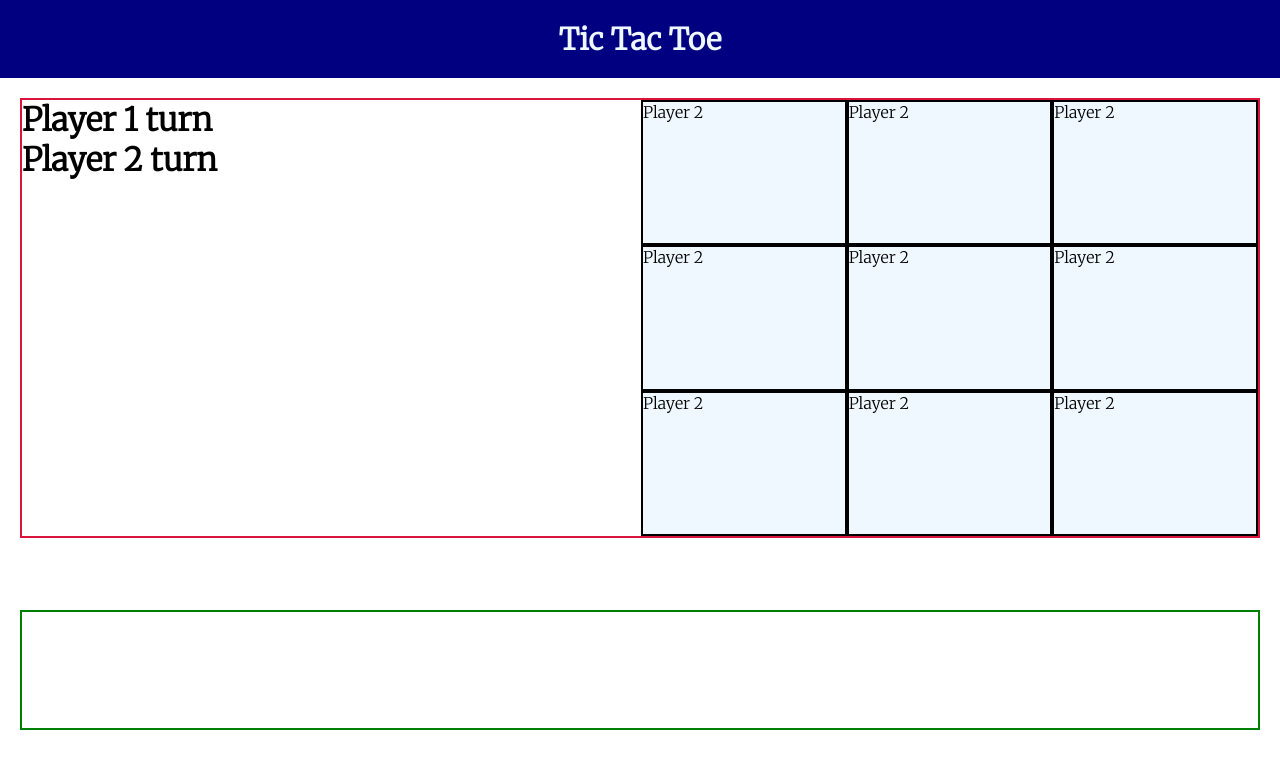
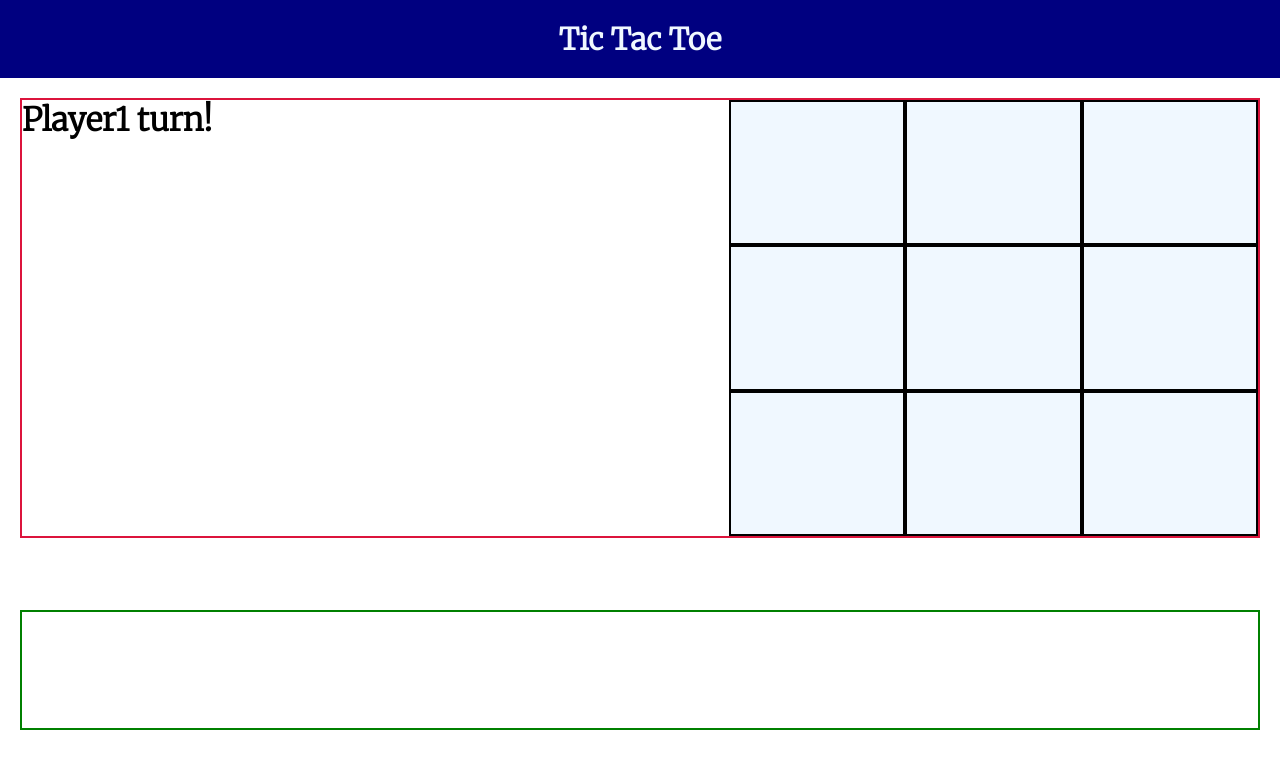
Before and after one commit to agneslily4709/TicTacToe, a React (Create React App) app in the folder tic-tac-toe/: page / in a window 1280 px wide. Shown: the top 768 px of the page. Built offline with nearby package versions, Linux system fonts and the light colour scheme.

Commit message:
Update Home.jsx

```diff
--- a/tic-tac-toe/src/components/Home.jsx
+++ b/tic-tac-toe/src/components/Home.jsx
@@ -1,39 +1,32 @@
-import React, { useState } from 'react'
-
-const Cell = ({firstPlayer,setFirstPlayer}) => {
-        return (
-                <div className='cell' onClick={()=>setFirstPlayer((prev)=>!prev)}>
-                        {firstPlayer ? "Player 1":"Player 2"}
-                </div>
-        )
-}
+import React, { useState } from 'react';
 
 const Home = () => {
-        const [cellText,setCellText] = useState("")
-        const [firstPlayer,setFirstPlayer] = useState(false)
-        const cellArray = [1,2,3,4,5,6,7,8,9]
+    const playerList = ["Player1", "Player2"];
+    const [isOdd, setIsOdd] = useState(true);
+    const [cellArray, setCellArray] = useState({ 1: false, 2: false, 3: false, 4: false, 5: false, 6: false, 7: false, 8: false, 9: false });
+
     return (
         <div className='home'>
             <div className='playground'>
                 <div className='notification'>
-                        <h1>Player 1 turn</h1>
-                        <h1>Player 2 turn</h1>
+                    <h1>{playerList[isOdd ? 0 : 1]} turn!</h1>
                 </div>
                 <div className='board'>
-                        {cellArray.map((cell)=>
-                                (
-                                        <div className='cell' onClick={()=>setFirstPlayer((prev)=>!prev)}>
-                                                {firstPlayer ? "Player 1":"Player 2"}
+                    {cellArray && Object.keys(cellArray).map((idx) => (
+                        <div key={idx} className='cell' onClick={() => {
+                            setIsOdd((prev) => !prev);
+                            setCellArray({ ...cellArray, [idx]: true });
+                        }}>
+                            {cellArray[idx] === true ? (
+                                isOdd ? <div className="circle">hi</div> : <div className="cross">hi</div>
+                            ) : null}
                         </div>
-                                )
-                        )}
+                    ))}
                 </div>
             </div>
-        <div className='results'>
-
+            <div className='results'></div>
         </div>
-    </div>
-  )
+    );
 }
 
-export default Home
+export default Home;
```
Lines whose indentation alone changed are shown as unchanged.
